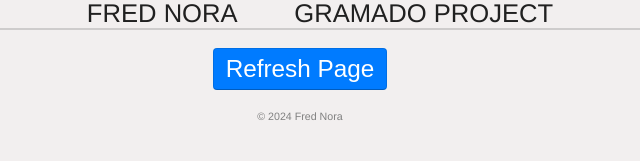
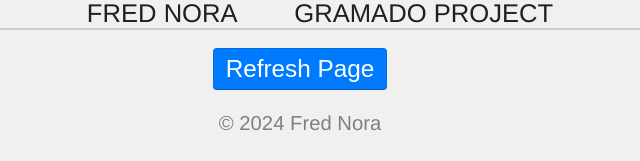
Before and after one commit to frednora/frednora.github.io, a PHP site: page / in a window 1280 px wide. Shown: the part 1205-1366 px from the top of the page, without its empty margins (340-980 px from the left). Before the commit the page ends 1325 px from the top, so only its background shows below. Run offline with PHP 8.4, Linux system fonts and the light colour scheme.

Commit message:
gramado.css: Text size.

```diff
--- a/assets/css/gramado.css
+++ b/assets/css/gramado.css
@@ -90,13 +90,14 @@ a:hover {
 }
 
 .gramado-header{
+    font-size: 2.0vw;
     text-align: center;
     text-transform: uppercase;
     color: #C0C0C0;
 }
 
 .gramado-text{
-    font-size: 2.0vw;
+    font-size: 1.9vw;
 }
 
 .gramado-image {
@@ -110,6 +111,7 @@ a:hover {
 
 .gramado-button {
     text-align: center;
+    font-size: 1.9vw;
     color: #fff;
     background-color: #007bff;
     border: 1px solid rgba(0, 0, 0, 0.1);
@@ -133,7 +135,7 @@ a:hover {
 }
 
 .gramado-footer {
-    font-size: 1.5vw;
+    font-size: 1.9vw;
     text-align: center;
     color: #808080;
     padding-bottom: 2%;
@@ -179,7 +181,6 @@ a:hover {
     color: #202020;
 }
 .gramado-text{
-    /*font-size: 0.9vw;*/
     font-size: 1.9vw;
 }
 
@@ -218,7 +219,7 @@ a:hover {
 }
 
 .gramado-footer {
-    font-size: 1.0vw;
+    font-size: 1.9vw;
     text-align: center;
     color: #808080;
     padding-bottom: 2%;
```
